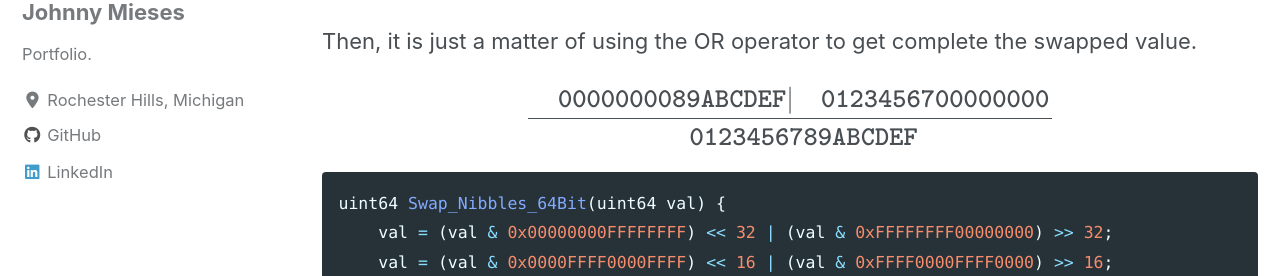
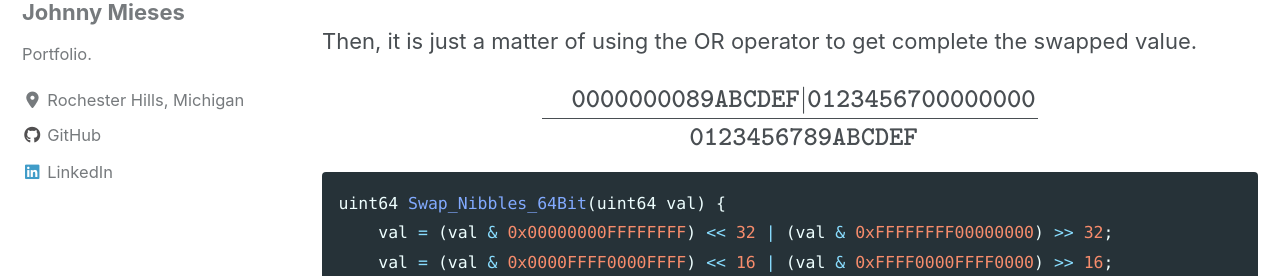
Before and after one commit to jmieses/jmportfolio.github.io, a Jekyll site: the page built from _posts/2020-04-24-Swapping-Nibbles-in-64-bitfield.md, in a window 1280 px wide and 900 px high, scrolled down 1061 px. Shown: the part 174-450 px from the top of the window. Built offline with Jekyll 4.4.1, drawn with Linux system fonts in a browser that asks for light colours; cached includes are drawn as plain includes; nearby versions of some CDN libraries; formulas are drawn with MathJax 3.

Commit message:
post update

````diff
--- a/_posts/2020-04-24-Swapping-Nibbles-in-64-bitfield.md
+++ b/_posts/2020-04-24-Swapping-Nibbles-in-64-bitfield.md
@@ -31,7 +31,7 @@ $$ \hspace{5em} \texttt{(0000000089ABCDEF << 32) = 89ABCDEF00000000} \\
 
 Then, it is just a matter of using the OR operator to get complete the swapped value.
 
-$$\frac{\quad \texttt{0000000089ABCDEF} \\ | \quad \texttt{0123456700000000}}{\quad \texttt{0123456789ABCDEF}} $$
+$$\frac{\quad \texttt{0000000089ABCDEF} \\ |  \texttt{0123456700000000}}{\quad \texttt{0123456789ABCDEF}} $$
 
 ```c
 uint64 Swap_Nibbles_64Bit(uint64 val) {
````
